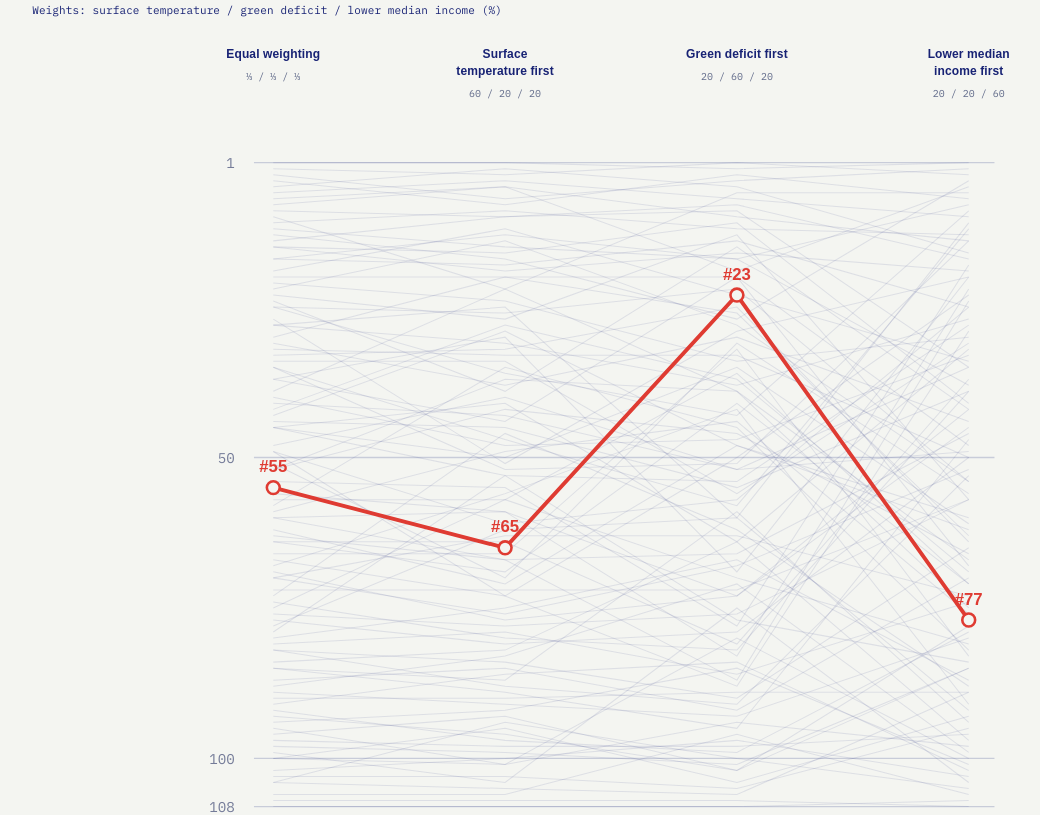
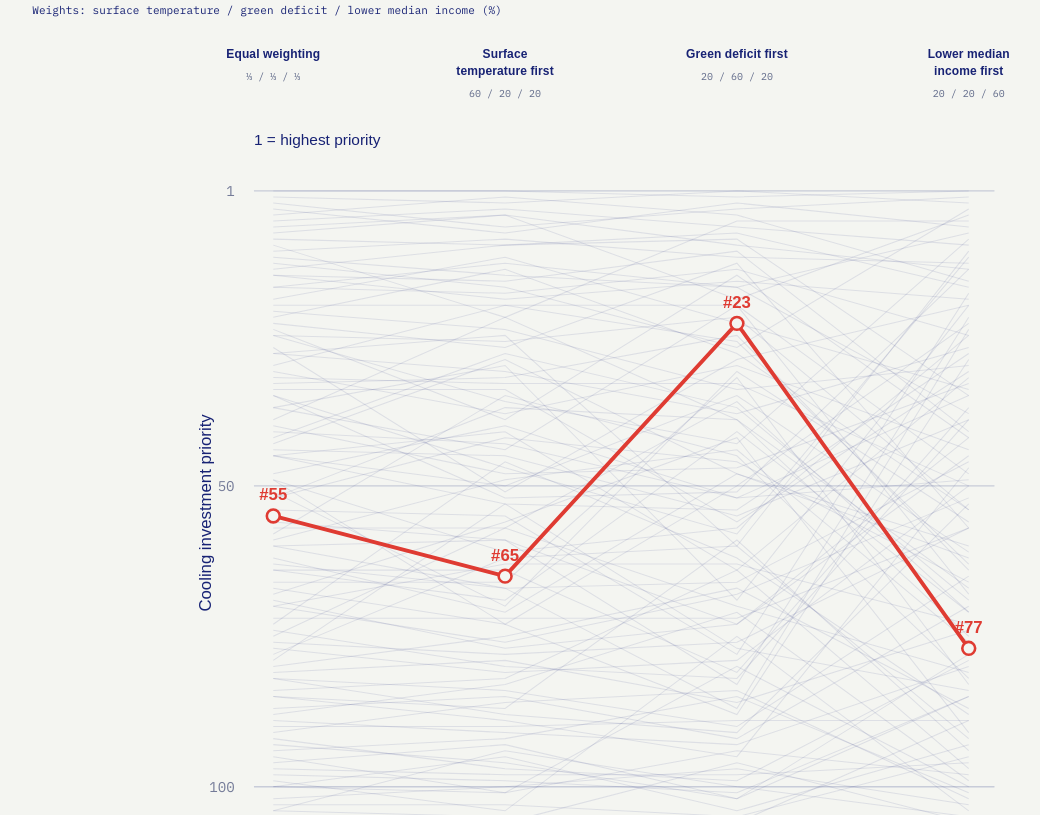
Before and after one commit to polenbicer/spatial_sensitivity_lab, a Next.js app: page /priority-lines in a window 1280 px wide. Shown: the part 1700-2515 px from the top of the page, without its empty margins (19-1059 px from the left). Built offline with nearby package versions, Linux system fonts and the light colour scheme.

Commit message:
Label cooling investment priority on both cities’ chart axes

```diff
--- a/app/priority-lines/priority-lines.tsx
+++ b/app/priority-lines/priority-lines.tsx
@@ -126,7 +126,9 @@ export default function PriorityLines() {
             <div className={styles.chartScroll} tabIndex={0} role="region" aria-label="Scenario rank chart; scroll horizontally on small screens">
               <div className={styles.chartInner}>
                 <div className={styles.scenarioLabels}>{SCENARIOS.map(scenario => <div key={scenario.field}><b>{scenario.title}</b><span>{scenario.weights}</span></div>)}</div>
-                <svg viewBox="0 0 660 570" role="img" aria-describedby="rank-meaning" aria-label={selected ? `${selected.neighbourhood_name}: ${selected.ranks.map((rank, index) => `${SCENARIOS[index].title}, rank ${rank}`).join('; ')}` : 'Scenario rankings'}>
+                <svg viewBox="0 -22 660 592" role="img" aria-describedby="rank-meaning" aria-label={selected ? `${selected.neighbourhood_name}: ${selected.ranks.map((rank, index) => `${SCENARIOS[index].title}, rank ${rank}`).join('; ')}` : 'Scenario rankings'}>
+                  <text transform="translate(12 280) rotate(-90)" textAnchor="middle" fill="currentColor" fontSize="13" fontFamily="Arial, sans-serif">Cooling investment priority</text>
+                  <text x="45" y="-6" fill="currentColor" fontSize="12" fontFamily="Arial, sans-serif">1 = highest priority</text>
                   {ticks.map(rank => <g key={rank}><line x1="45" x2="620" y1={rankY(rank)} y2={rankY(rank)} className={styles.guide} /><text x="30" y={rankY(rank) + 4} textAnchor="end" className={styles.tick}>{rank}</text></g>)}
                   {showContext && ranked.filter(row => row.id !== selected?.id).map(row => <path key={row.id} d={row.ranks.map((rank, index) => `${index ? 'L' : 'M'}${rankXs[index]},${rankY(rank)}`).join('')} className={styles.backgroundLine} />)}
                   {selected && <g>{<path d={selected.ranks.map((rank, index) => `${index ? 'L' : 'M'}${rankXs[index]},${rankY(rank)}`).join('')} className={styles.selectedLine} />}{selected.ranks.map((rank, index) => <g key={index}><circle cx={rankXs[index]} cy={rankY(rank)} r="5" className={styles.point} /><text x={rankXs[index]} y={rankY(rank) - 12} textAnchor="middle" className={styles.rankLabel}>#{rank}</text></g>)}</g>}
```
